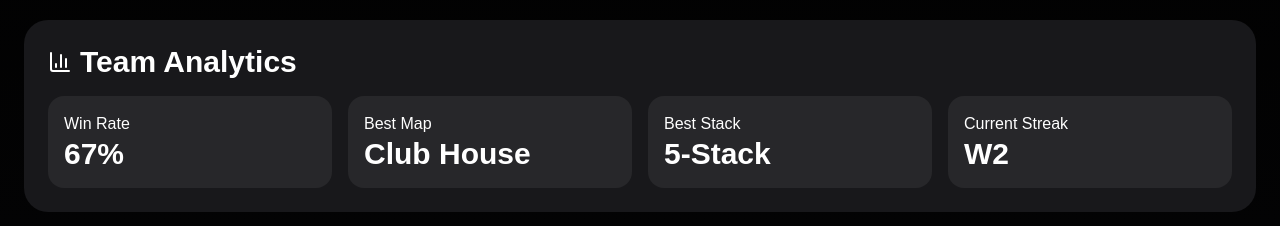
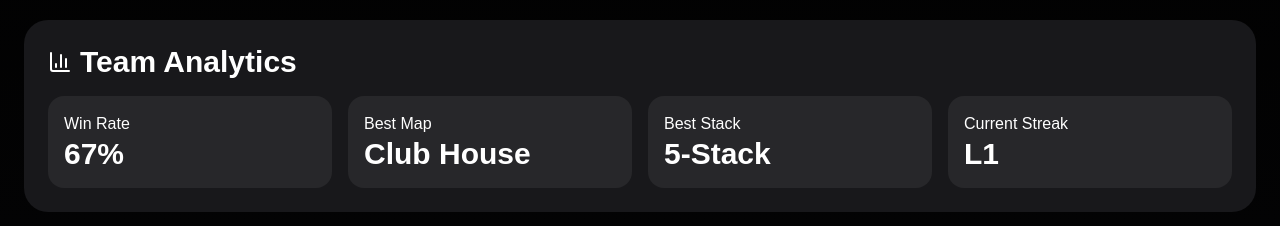
Before and after one commit to ImBlondie/siegesquad, a Next.js app: page / in a window 1280 px wide. Shown: the part 1120-1346 px from the top of the page. Built offline with nearby package versions, Linux system fonts and the light colour scheme.

Commit message:
Update page.js

```diff
--- a/src/app/page.js
+++ b/src/app/page.js
@@ -176,7 +176,7 @@ const wrappedAwards = [
             <div className='bg-zinc-800 p-4 rounded-2xl'><div>Win Rate</div><div className='text-3xl font-bold'>67%</div></div>
             <div className='bg-zinc-800 p-4 rounded-2xl'><div>Best Map</div><div className='text-3xl font-bold'>Club House</div></div>
             <div className='bg-zinc-800 p-4 rounded-2xl'><div>Best Stack</div><div className='text-3xl font-bold'>5‑Stack</div></div>
-            <div className='bg-zinc-800 p-4 rounded-2xl'><div>Current Streak</div><div className='text-3xl font-bold'>W2</div></div>
+            <div className='bg-zinc-800 p-4 rounded-2xl'><div>Current Streak</div><div className='text-3xl font-bold'>L1</div></div>
           </div>
         </div>
         <div className='bg-zinc-900 p-6 rounded-3xl'>
```
